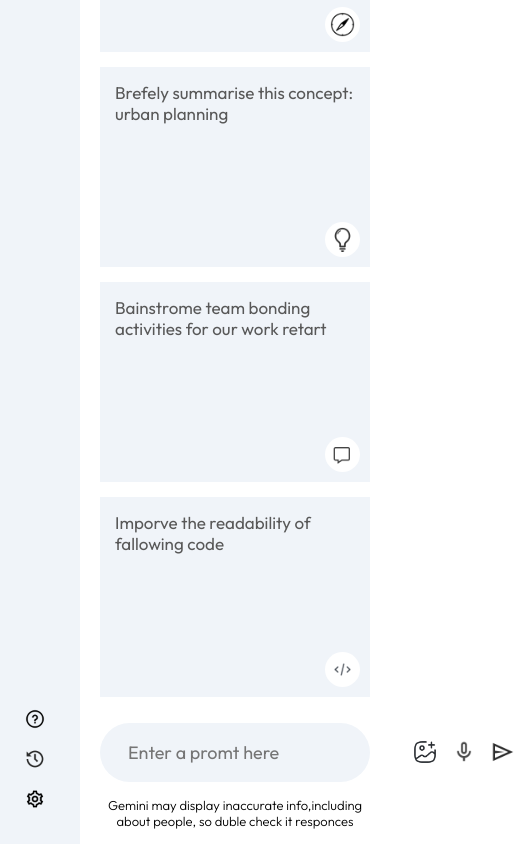
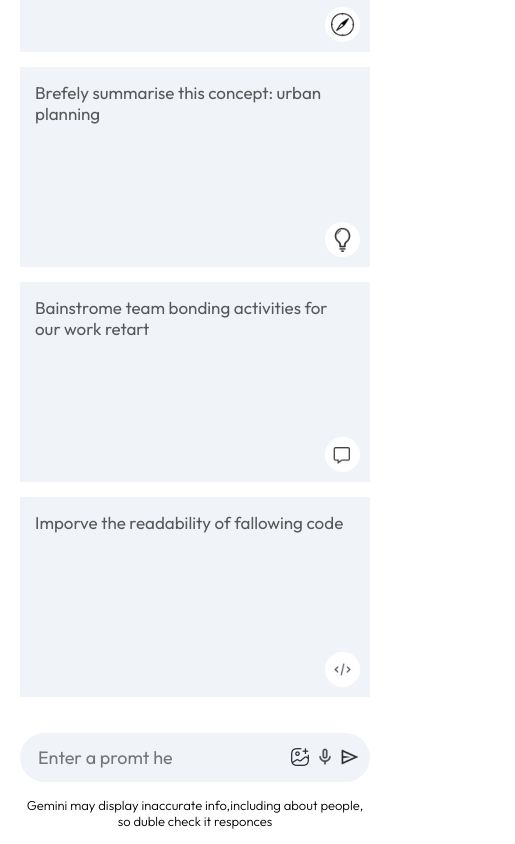
Before and after one commit to RMDilshanTharindu/geminiapp, a React (Create React App) app: page / in a window 390 px wide. Shown: the part 672-1516 px from the top of the page, 515 px wide, since content can reach past the window. Built offline with nearby package versions, Linux system fonts and the light colour scheme.

Commit message:
Add Small responsive

```diff
--- a/src/Components/Sidebar/Main/Main.css
+++ b/src/Components/Sidebar/Main/Main.css
@@ -180,3 +180,22 @@
     font-weight: 300;
     line-height: 1.8;
 }
+
+@media (max-width:600px){
+    .main-bottom input{
+        flex:none;
+        width: 150px;
+    }
+
+    .main-bottom img{
+        width: 20px;
+    }
+
+    .search-box{
+        padding: 5px 10px;
+    }
+
+    .search-box div{
+        gap:5px;
+    }
+}
--- a/src/Components/Sidebar/Sidebar.css
+++ b/src/Components/Sidebar/Sidebar.css
@@ -70,3 +70,9 @@
     cursor: pointer;
 
 }
+
+@media (max-width:600px){
+    .sidebar{
+        display: none;
+    }
+}
```
